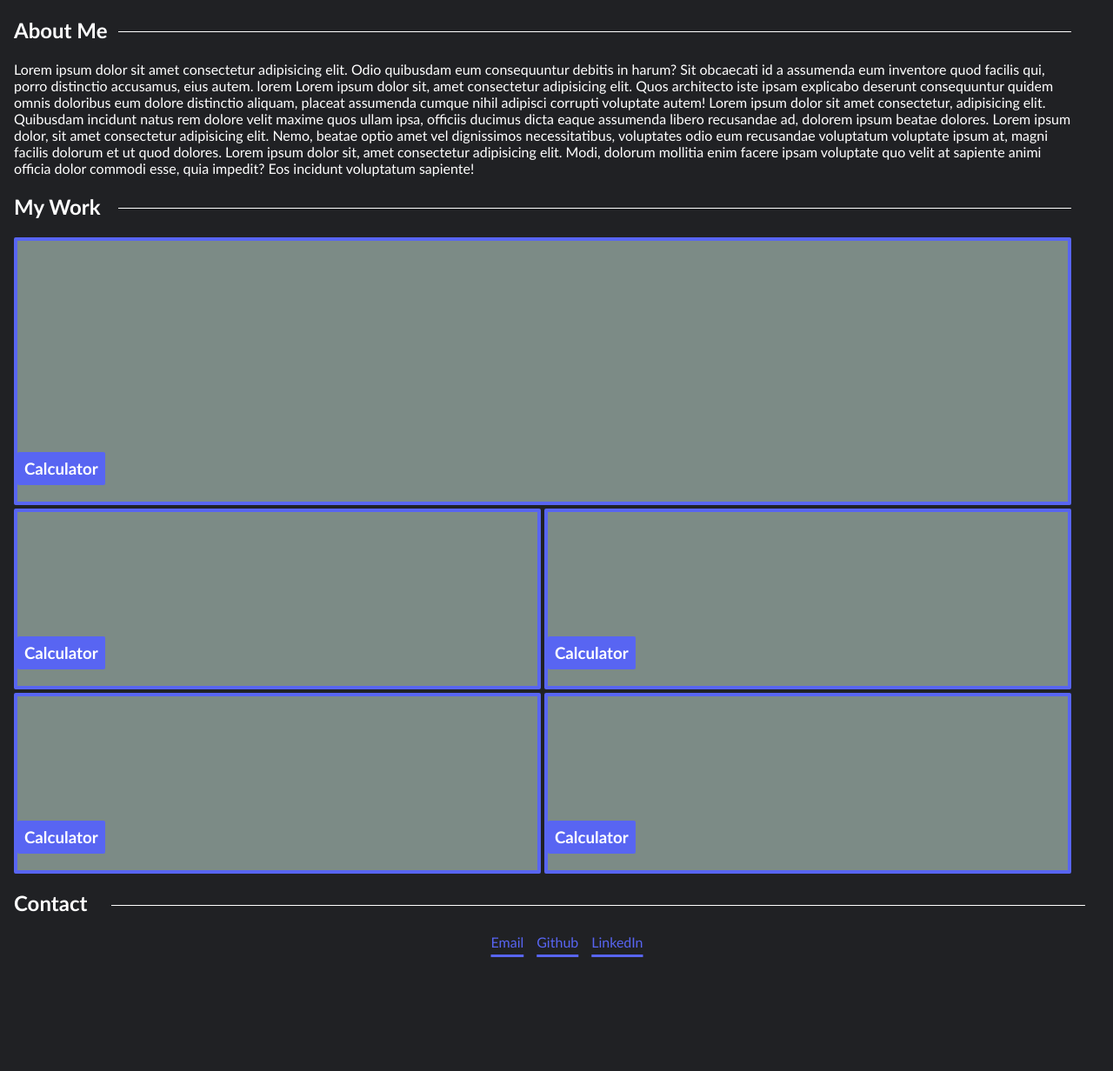
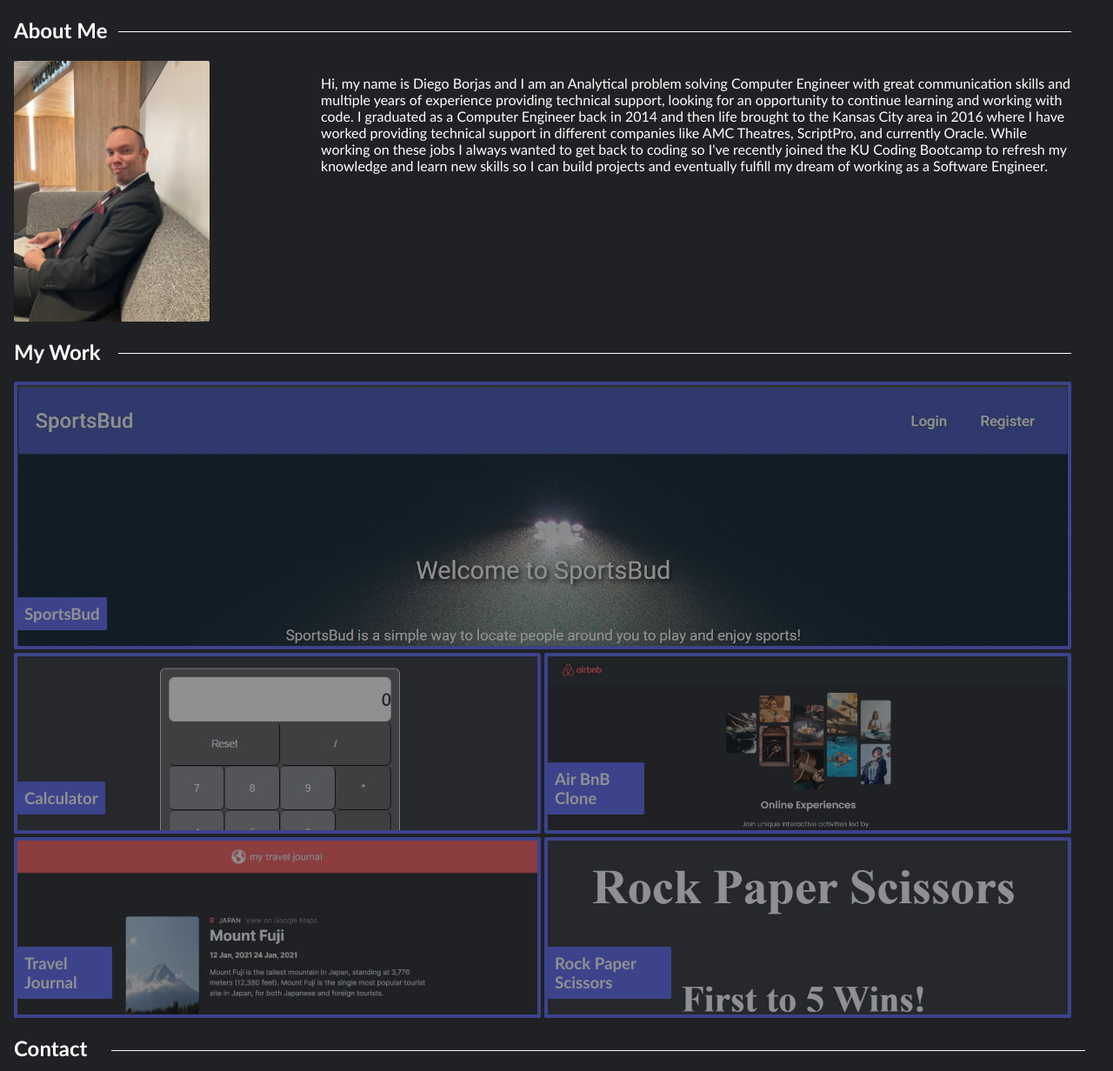
Before and after one commit to DiegoABorjas/02-portfolio, a plain HTML site: page index.html in a window 1280 px wide. Shown: the part 348-1580 px from the top of the page at 87% size. Before the commit the page ends 1457 px from the top, so only its background shows below. Drawn offline with Linux system fonts and the light colour scheme.

Commit message:
completed projects acceptance criteria

```diff
--- a/assets/css/style.css
+++ b/assets/css/style.css
@@ -1,3 +1,4 @@
+/* variables */
 :root {
     --dark: #202124;
     --light: #fff;
@@ -5,7 +6,7 @@
     --brad: 2px;
   }
 
-  body {
+body {
     background-color: var(--dark);
     font-family: 'Trebuchet MS', 'Lucida Sans Unicode', 'Lucida Grande', 'Lucida Sans', Arial, sans-serif;
     margin: 0;
@@ -16,7 +17,7 @@ header {
     display: flex;
     flex-direction: column;
 }
-
+/* title style */
 .title {
     background-color: var(--highlight);
     text-align: center;
@@ -24,11 +25,13 @@ header {
     padding: 0.5rem;
 }
 
+/* anchor tag color */
 a {
     color: var(--highlight)
 }
 
-ul {
+/* header & footer list style */
+header ul, footer ul {
     display: flex;
     flex-wrap: wrap;
     justify-content: center;
@@ -41,21 +44,21 @@ ul {
 }
 
 /* list items hover effect */
-ul li:hover {
+header ul li:hover, footer ul li:hover {
     background-color: var(--highlight);
     color: var(--light);
     padding: 7px;
     border-radius: var(--brad);
 }
-
-a:hover {
+/* anchor hover effect */
+ul a:hover {
     background-color: var(--highlight);
     color: var(--light);
     padding: 7px;
     border-radius: var(--brad);
     text-decoration: none;
 }
-
+/* hero picture */
 .hero {
     display: flex;
     justify-content: center;
@@ -64,7 +67,7 @@ a:hover {
     background-repeat: no-repeat;
     height: 250px;
 }
-
+/* hero h2 style */
 .hero h2 {
     background-color: var(--highlight);
     align-self: flex-end;
@@ -72,11 +75,11 @@ a:hover {
     border-radius: var(--brad);
     padding: 0.5rem;
 }
-
+/* margin for main content & footer */
 main, footer {
     margin: 1rem;
 }
-
+/* section title line across */
 main h2::after {
     content: "";
     display: block;
@@ -87,23 +90,43 @@ main h2::after {
     background-color: var(--light);
 }
 
+.about-content {
+    display: flex;
+    justify-content: center;
+    flex-direction: column;
+    gap: 1rem;
+}
+
+/* about image style */
+.about img {
+    max-height: 300px;
+    max-width: 300px;
+    align-self: center;
+    border-radius: var(--brad);
+}
+
+/* projects container style */
 .projects{
     display: flex;
     flex-wrap: wrap;
     gap: 4px;
 }
-
+/* individual projects style */
 .project, .main-project {
     display: flex;
-    background-color: rgb(124, 139, 134);
     background-size: cover;
     background-repeat: no-repeat;
     width: 100%;
-    height: 100px;
+    min-height: 8rem;
     border-width: 4px;
     border-color: var(--highlight);
     border-style: solid;
     border-radius: var(--brad);
+}
+
+.main-project a, .project a{
+    display: block;
+    width: 100%;
 }
 
 .project h3, .main-project h3 {
@@ -112,6 +135,36 @@ main h2::after {
     color: var(--light);
     border-radius: var(--brad);
     padding: 0.5rem;
+}
+
+/* setting each project background */
+#main-project {
+    background-image: url(../images/sportsbud.jpg);
+    opacity: 0.5;
+}
+
+#calc-project {
+    background-image: url(../images/calculator.jpg);
+    opacity: 0.5;
+}
+
+#airbnb {
+    background-image: url(../images/airbnb.jpg);
+    opacity: 0.5;
+}
+
+#travel {
+    background-image: url(../images/travel.jpg);
+    opacity: 0.5;
+}
+
+#rockpaper {
+    background-image: url(../images/rockpaper.jpg);
+    opacity: 0.5;
+}
+
+#main-project:hover, #calc-project:hover, #airbnb:hover, #travel:hover, #rockpaper:hover{
+    opacity: 1;
 }
 
 footer h2::after {
@@ -156,4 +209,11 @@ footer h2::after {
         margin-right: 2rem;
     }
 
+    .about-content {
+        display: flex;
+        justify-content: center;
+        flex-direction: row;
+        gap: 8rem;
+    }
+
 }
--- a/index.html
+++ b/index.html
@@ -25,30 +25,41 @@
     <main>
         <section class="about">
             <h2 id="about">About Me</h2>
-        <p>Lorem ipsum dolor sit amet consectetur adipisicing elit. Odio quibusdam eum consequuntur debitis in harum? Sit obcaecati id a assumenda eum inventore quod facilis qui, porro distinctio accusamus, eius autem. lorem
-            Lorem ipsum dolor sit, amet consectetur adipisicing elit. Quos architecto iste ipsam explicabo deserunt consequuntur quidem omnis doloribus eum dolore distinctio aliquam, placeat assumenda cumque nihil adipisci corrupti voluptate autem!
-            Lorem ipsum dolor sit amet consectetur, adipisicing elit. Quibusdam incidunt natus rem dolore velit maxime quos ullam ipsa, officiis ducimus dicta eaque assumenda libero recusandae ad, dolorem ipsum beatae dolores.
-            Lorem ipsum dolor, sit amet consectetur adipisicing elit. Nemo, beatae optio amet vel dignissimos necessitatibus, voluptates odio eum recusandae voluptatum voluptate ipsum at, magni facilis dolorum et ut quod dolores.
-            Lorem ipsum dolor sit, amet consectetur adipisicing elit. Modi, dolorum mollitia enim facere ipsam voluptate quo velit at sapiente animi officia dolor commodi esse, quia impedit? Eos incidunt voluptatum sapiente!
-        </p>
+            <section class="about-content">
+                <img src="./assets/images/diego.jpg" alt="profile picture">
+            <p>Hi, my name is Diego Borjas and I am an Analytical problem solving Computer Engineer with great
+            communication skills and multiple years of experience providing technical support, looking for
+            an opportunity to continue learning and working with code.
+            I graduated as a Computer Engineer back in 2014 and then life brought to the Kansas City area in 2016
+            where I have worked providing technical support in different companies like AMC Theatres, ScriptPro, and
+            currently Oracle. While working on these jobs I always wanted to get back to coding so I've recently
+            joined the KU Coding Bootcamp to refresh my knowledge and learn new skills so I can build projects and
+            eventually fulfill my dream of working as a Software Engineer.
+            </p>
+            </section>
         </section>
         <section class="work" id="work">
             <h2>My Work</h2>
             <section class="projects">
                 <section class="main-project" id="main-project">
+                    <h3>SportsBud</h3>
+                    <a href="https://github.com/DiegoABorjas/SportsBud" target="_blank" rel="noopener noreferrer"></a>
+                </section>
+                <section class="project" id="calc-project">
                     <h3>Calculator</h3>
+                    <a href="https://diegoaborjas.github.io/calculator/" target="_blank" rel="noopener noreferrer"></a>
                 </section>
-                <section class="project">
-                    <h3>Calculator</h3>
+                <section class="project" id="airbnb">
+                    <h3>Air BnB Clone</h3>
+                    <a href="https://main--whimsical-babka-9a9551.netlify.app/" target="_blank" rel="noopener noreferrer"></a>
                 </section>
-                <section class="project">
-                    <h3>Calculator</h3>
+                <section class="project" id="travel">
+                    <h3>Travel Journal</h3>
+                    <a href="https://enchanting-klepon-a76e4f.netlify.app/" target="_blank" rel="noopener noreferrer"></a>
                 </section>
-                <section class="project">
-                    <h3>Calculator</h3>
-                </section>
-                <section class="project">
-                    <h3>Calculator</h3>
+                <section class="project" id="rockpaper">
+                    <h3>Rock Paper Scissors</h3>
+                    <a href="https://diegoaborjas.github.io/rock-paper-scissors/" target="_blank" rel="noopener noreferrer"></a>
                 </section>
             </section>
             </section>
```
Also changed, not shown: assets/images/airbnb.jpg (added), assets/images/diego.jpg (added), assets/images/rockpaper.jpg (added), assets/images/sportsbud.jpg (added), assets/images/travel.jpg (added).
